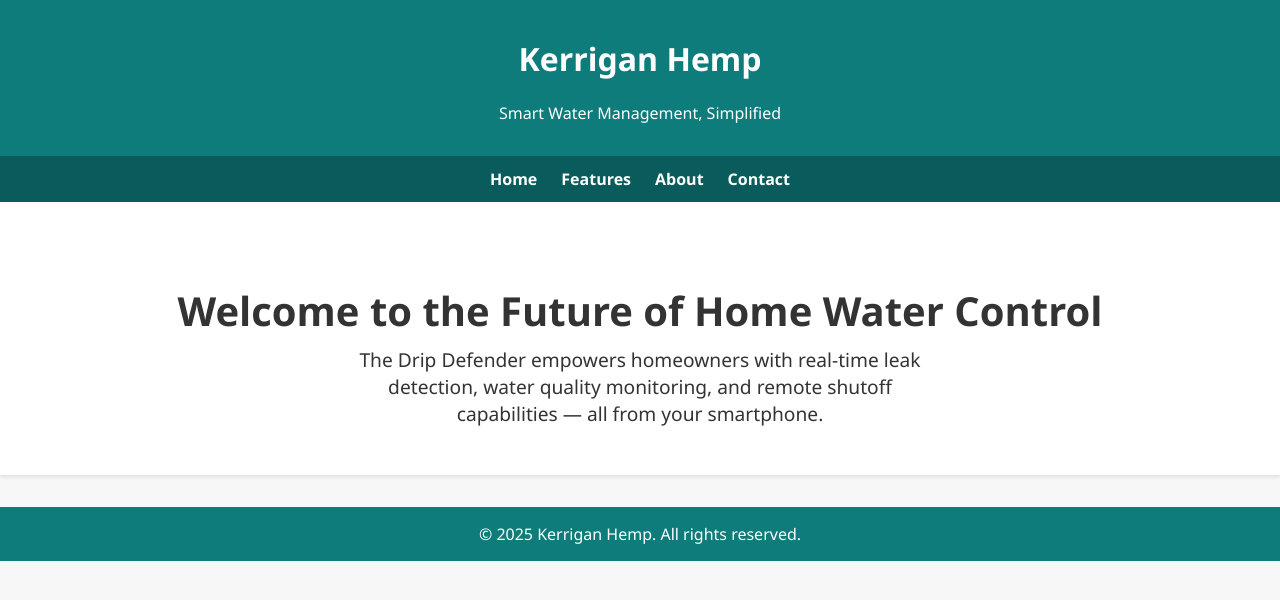
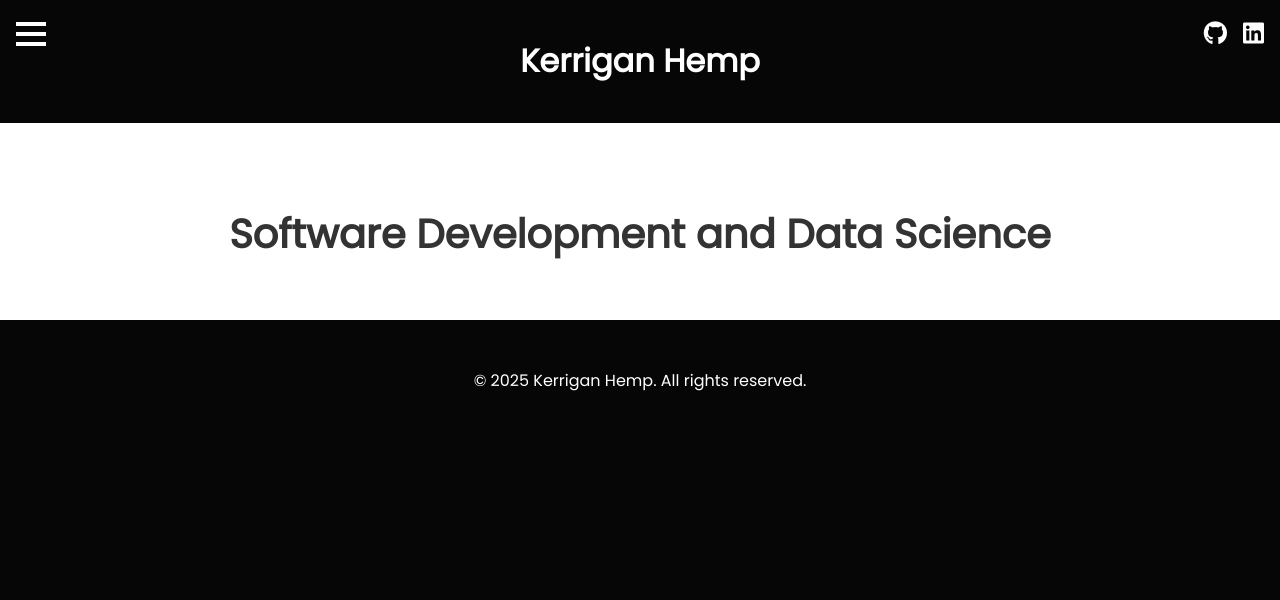
Before and after one commit to KerriganHemp/portfolio, a plain HTML site: page index.html in a window 1280 px wide. Drawn offline with Linux system fonts and the light colour scheme.

Commit message:
added home page

```diff
--- a/index.html
+++ b/index.html
@@ -3,24 +3,26 @@
 <head>
   <meta charset="UTF-8" />
   <meta name="viewport" content="width=device-width, initial-scale=1.0" />
-  <title>Welcome to Kerrigan Hemp</title>
+  <link href="https://fonts.googleapis.com/css2?family=Poppins&display=swap" rel="stylesheet">
+  <link rel="stylesheet" href="https://cdnjs.cloudflare.com/ajax/libs/font-awesome/6.5.0/css/all.min.css">
+  <title>Kerrigan Hemp</title>
   <style>
     body {
       margin: 0;
-      font-family: 'Segoe UI', Tahoma, Geneva, Verdana, sans-serif;
-      background: #f7f7f7;
+      font-family: 'Poppins';
+      background: #060606;
       color: #333;
     }
 
     header {
-      background-color: #0e7c7b;
+      background-color: #060606;
       color: white;
       padding: 1rem 2rem;
       text-align: center;
     }
 
     nav {
-      background-color: #095c5b;
+      background-color: #060606;
       display: flex;
       justify-content: center;
       gap: 1.5rem;
@@ -58,31 +60,109 @@
     footer {
       text-align: center;
       padding: 1rem;
-      background-color: #0e7c7b;
+      background-color: #060606;
       color: white;
       margin-top: 2rem;
     }
+
+    #hamburger {
+      cursor: pointer;
+      width: 30px;
+      margin: 1rem;
+      position: absolute;
+      top: 0;
+      left: 0;
+      z-index: 1001;
+    }
+
+    .social-icons {
+      position: absolute;
+      top: 1rem;
+      right: 1rem;
+      display: flex;
+      gap: 1rem;
+      z-index: 1001;
+    }
+
+    .social-icons a {
+      color: white;
+      font-size: 1.5rem;
+      transition: color 0.3s ease;
+    }
+
+    .social-icons a:hover {
+      color: #52b4f1;
+    }
+
+  .bar {
+    height: 4px;
+    width: 100%;
+    background-color: white;
+    margin: 6px 0;
+    transition: 0.4s;
+  }
+
+  #sidebar {
+    height: 100%;
+    width: 250px;
+    position: fixed;
+    top: 0;
+    left: -250px;
+    background-color: #111;
+    overflow-x: hidden;
+    transition: 0.3s;
+    padding-top: 60px;
+    z-index: 1000;
+  }
+
+  #sidebar a {
+    padding: 1rem 2rem;
+    text-decoration: none;
+    font-size: 1.2rem;
+    color: white;
+    display: block;
+  }
+
+  #sidebar a:hover {
+    background-color: #333;
+  }
+
   </style>
 </head>
 <body>
 
+  <!-- Hamburger menu -->
   <header>
-    <h1>Kerrigan Hemp</h1>
-    <p>Smart Water Management, Simplified</p>
+    <div class="header-content">
+      <div id="hamburger" onclick="toggleSidebar()">
+        <div class="bar"></div>
+        <div class="bar"></div>
+        <div class="bar"></div>
+      </div>
+      <div class="site-title">
+        <h1>Kerrigan Hemp</h1>
+      </div>
+    </div>
   </header>
 
-  <nav>
+
+  <!-- Sidebar menu -->
+  <div id="sidebar">
     <a href="#">Home</a>
-    <a href="#">Features</a>
     <a href="#">About</a>
+    <a href="#">Portfolio</a>
     <a href="#">Contact</a>
-  </nav>
+  </div>
+
+  <div class="social-icons">
+    <a href="https://github.com/KerriganHemp" target="_blank"><i class="fab fa-github"></i></a>
+    <a href="https://www.linkedin.com/in/kerrigan-hemp-83582421a?lipi=urn%3Ali%3Apage%3Ad_flagship3_profile_view_base_contact_details%3BM2um7cLSQGSPIsTCcNHbsg%3D%3D" target="_blank"><i class="fab fa-linkedin"></i></a>
+  </div>
 
   <section class="hero">
-    <h1>Welcome to the Future of Home Water Control</h1>
+    <h1>Software Development and Data Science</h1>
     <p>
-      The Drip Defender empowers homeowners with real-time leak detection,
-      water quality monitoring, and remote shutoff capabilities — all from your smartphone.
+
     </p>
   </section>
 
@@ -90,5 +170,13 @@
     &copy; 2025 Kerrigan Hemp. All rights reserved.
   </footer>
 
+  <script>
+    function toggleSidebar() {
+      const sidebar = document.getElementById("sidebar");
+      sidebar.style.left = sidebar.style.left === "0px" ? "-250px" : "0px";
+    }
+  </script>
+
+
 </body>
 </html>
```
